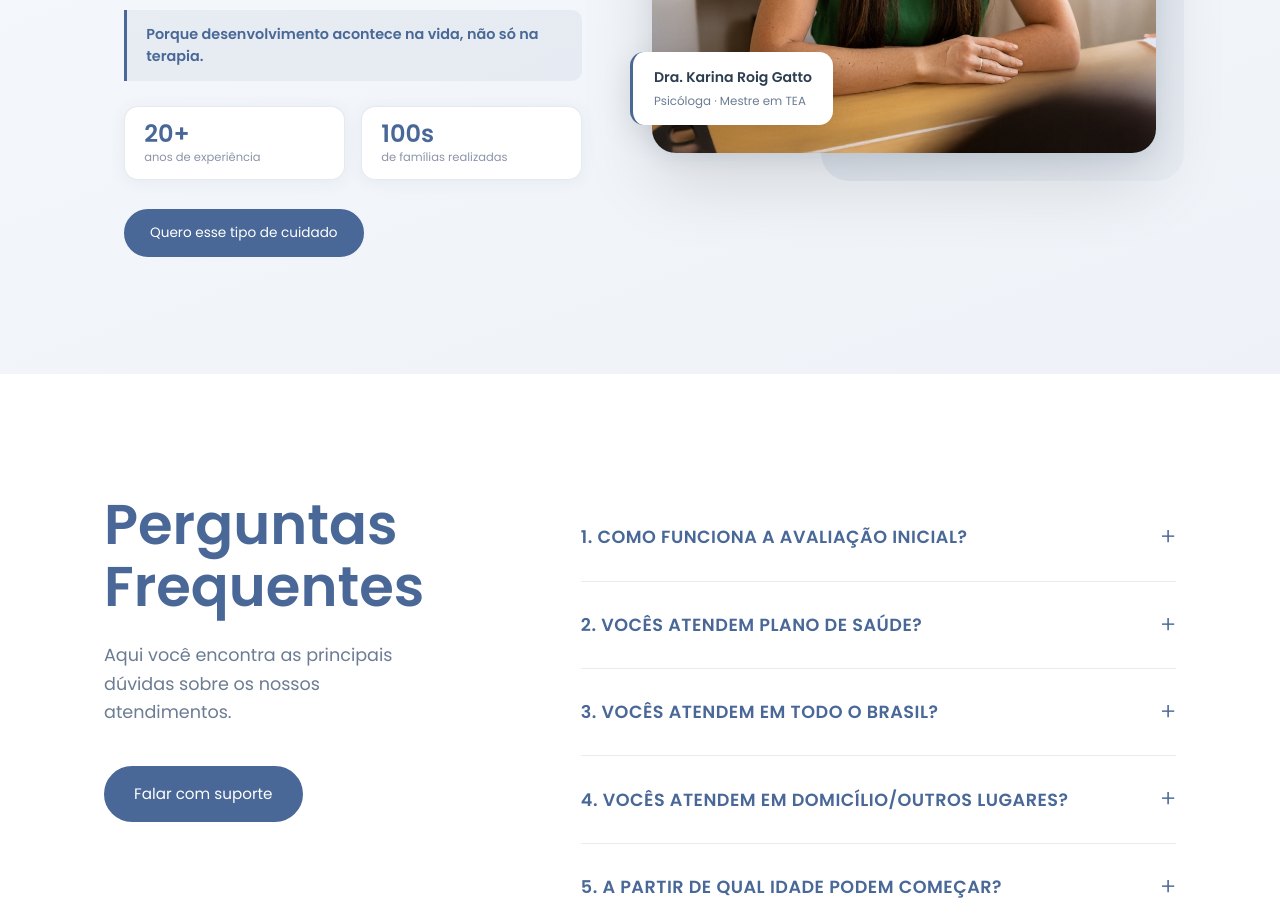
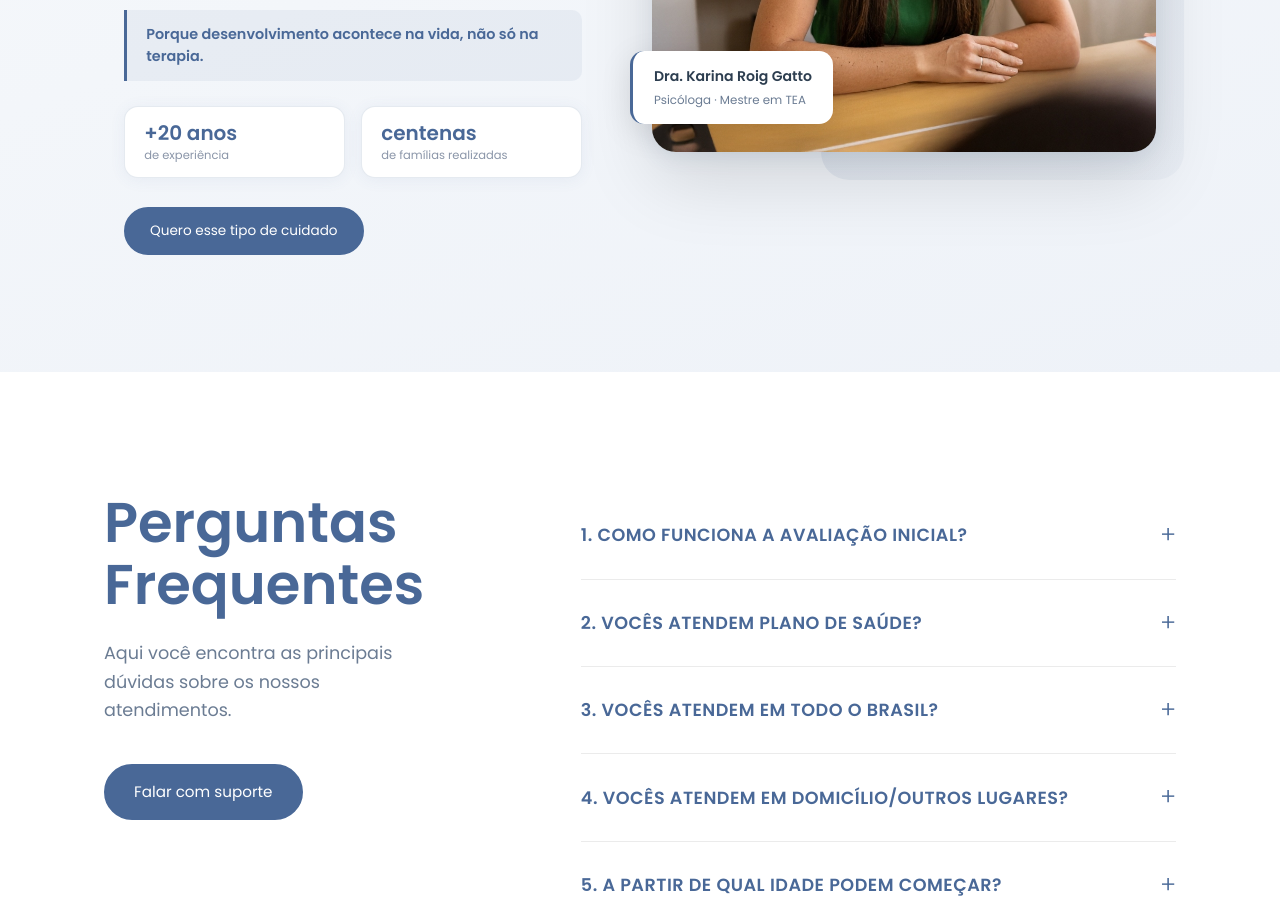
Before and after one commit to intelli-ia/clinica-aplicar-versao-02, a Next.js app: page / in a window 1280 px wide. Shown: the part 4000-4919 px from the top of the page. Built offline with nearby package versions, Linux system fonts and the light colour scheme.

Commit message:
Últimas alterações

```diff
--- a/src/app/globals.css
+++ b/src/app/globals.css
@@ -2403,11 +2403,12 @@ section {
 }
 
 .about-stat-card strong {
-  font-size: 1.5rem;
+  font-size: 1.25rem;
   font-weight: 700;
   color: var(--secondary-color);
-  line-height: 1;
+  line-height: 1.1;
   font-family: 'Poppins', sans-serif;
+  white-space: nowrap;
 }
 
 .about-stat-card span {
--- a/src/app/page.js
+++ b/src/app/page.js
@@ -403,11 +403,11 @@ export default function Home() {
 
             <div className="about-stats-row">
               <div className="about-stat-card">
-                <strong>20+</strong>
-                <span>anos de experiência</span>
+                <strong>+20 anos</strong>
+                <span>de experiência</span>
               </div>
               <div className="about-stat-card">
-                <strong>100s</strong>
+                <strong>centenas</strong>
                 <span>de famílias realizadas</span>
               </div>
             </div>
```
